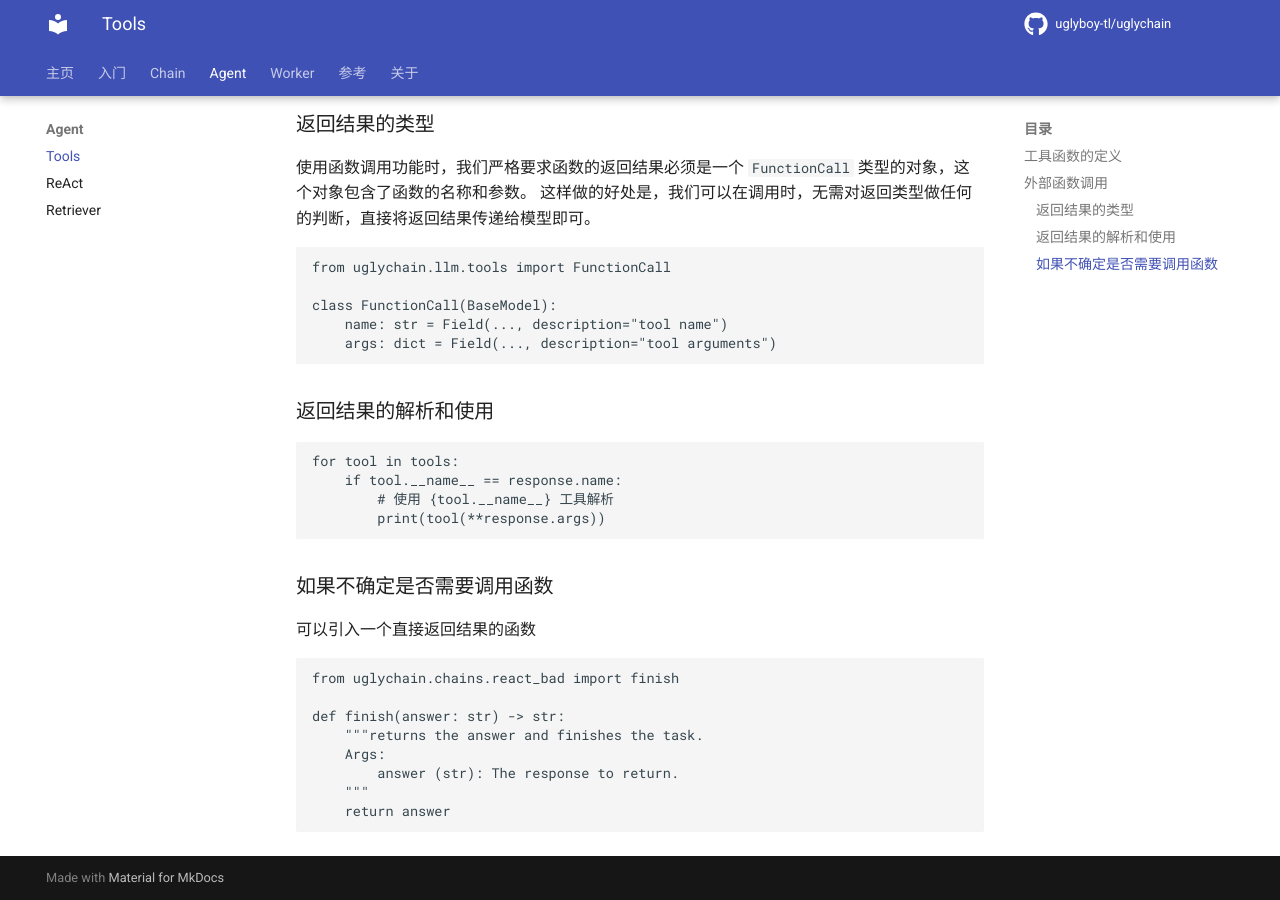
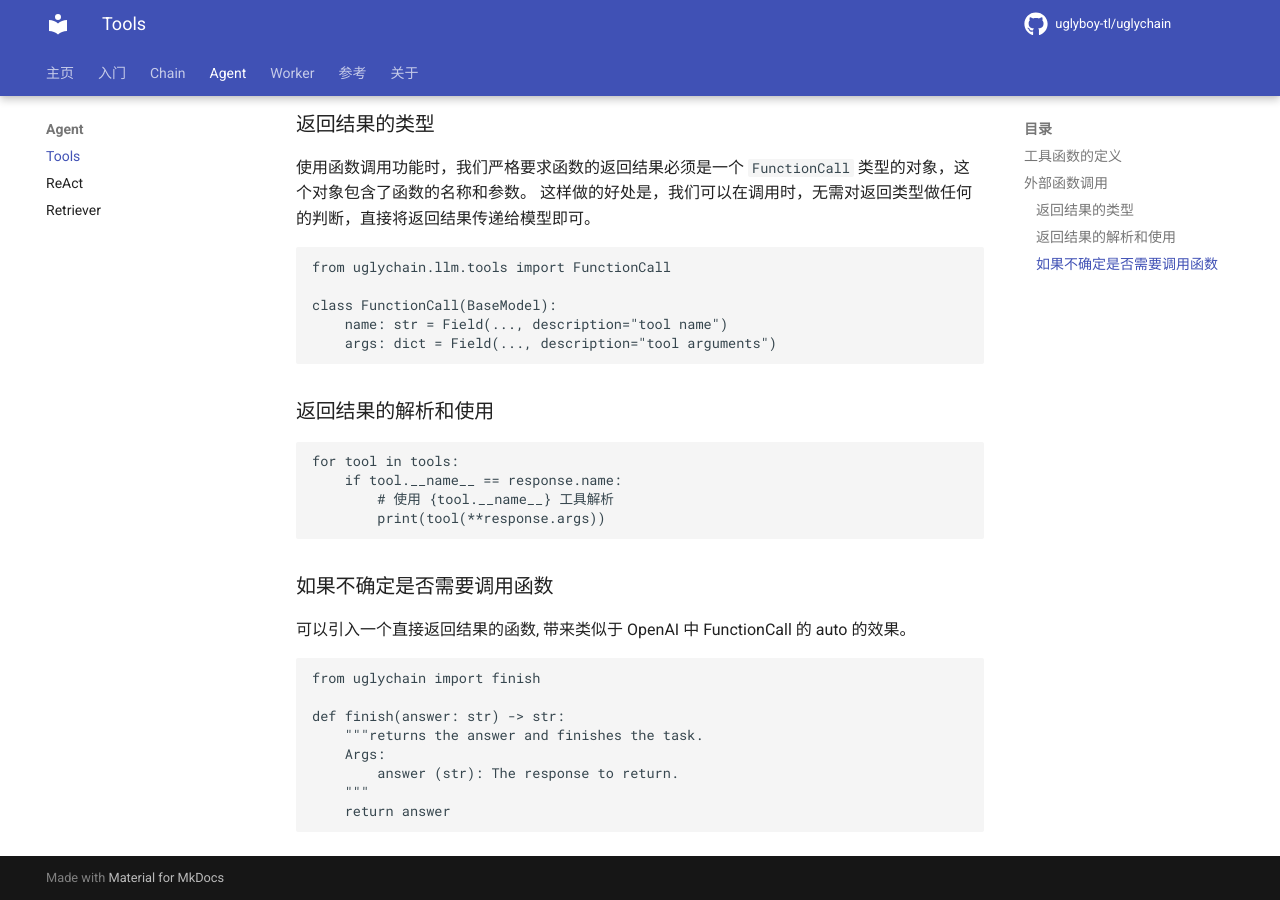
Before and after one commit to uglyboy-tl/UglyChain, an MkDocs documentation site: the page built from docs/Agent/tools.md, in a window 1280 px wide and 900 px high, scrolled down 1420 px. Built offline with MkDocs 1.6.1 and Material for MkDocs 9.7.7, drawn with Linux system fonts in a browser that asks for light colours; comment, search, counter and statistics services are not loaded.

Commit message:
Refactor finish function to improve code readability and remove unnecessary import

````diff
--- a/docs/Agent/tools.md
+++ b/docs/Agent/tools.md
@@ -85,10 +85,10 @@ for tool in tools:
 
 ### 如果不确定是否需要调用函数
 
-可以引入一个直接返回结果的函数
+可以引入一个直接返回结果的函数, 带来类似于 OpenAI 中 FunctionCall 的 auto 的效果。
 
 ```python
-from uglychain.chains.react_bad import finish
+from uglychain import finish
 
 def finish(answer: str) -> str:
     """returns the answer and finishes the task.
````
